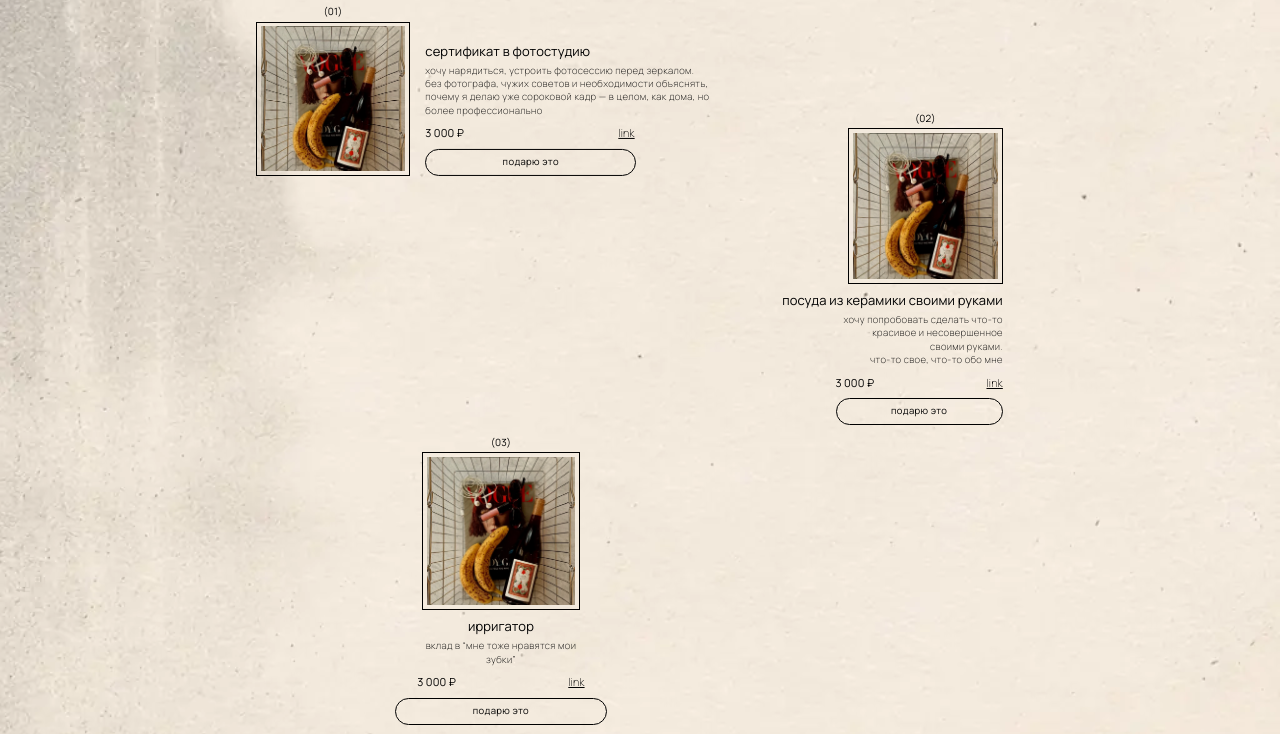
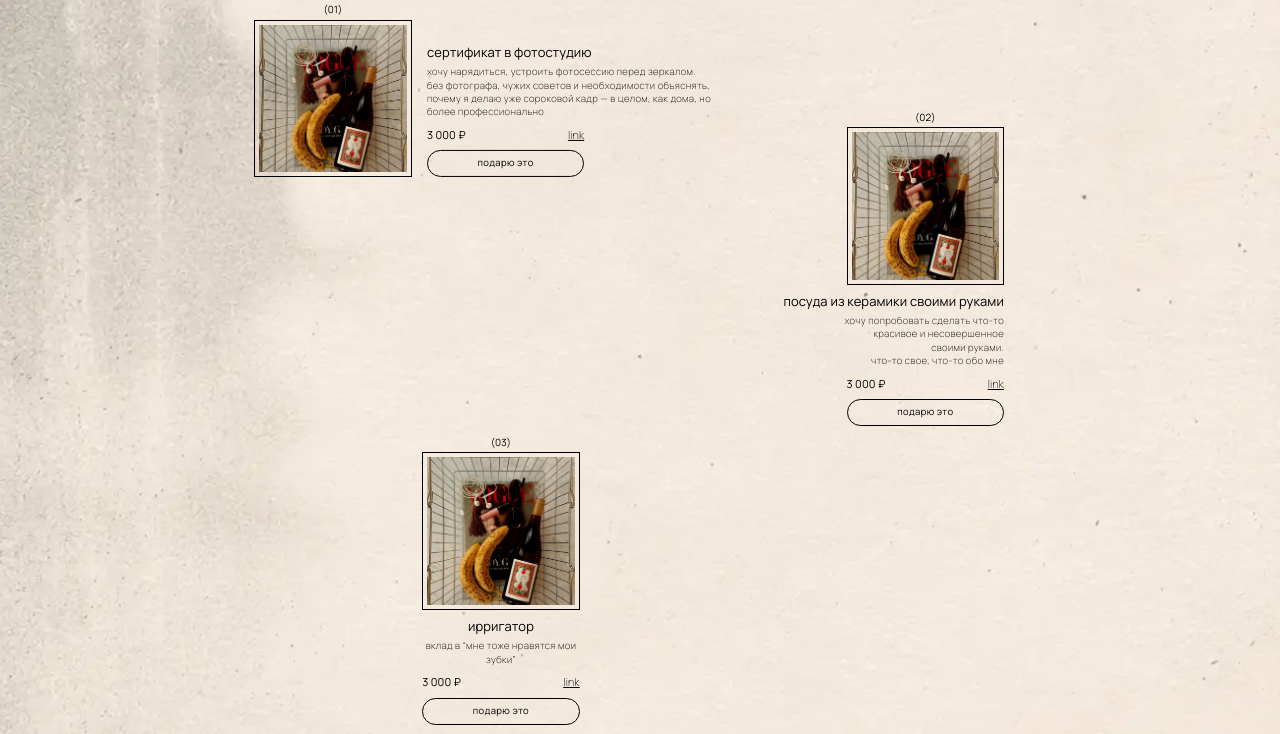
Before and after one commit to xonar21/lia-wishlist, a plain HTML site: page dist/index.html in a window 1280 px wide. Shown: the part 2908-3642 px from the top of the page. Drawn offline with Linux system fonts and the light colour scheme; no server answers.

Commit message:
Add trial backgrounds via ?bg=1..4, match card buttons to photo width
- Four alternative backgrounds: plaster and corduroy are split into a stretched
  low-frequency layer plus a native-resolution seamless grain tile (overlay);
  both star patterns are redrawn as SVG from the detected star positions
- Gift photos sit on a paper-coloured backing on alternative backgrounds
- All gift photos share one size; buttons and price rows match the photo width

Co-Authored-By: Claude Opus 5.5 <noreply@anthropic.com>

```diff
--- a/dist/app.js
+++ b/dist/app.js
@@ -1,28 +1,28 @@
 // id — ключ брони в базе, менять нельзя; n — номер на сайте.
-// img: [x, y, размер рамки] — координаты фото из макета Figma (1440px).
+// img: [x, y, размер рамки] — координаты фото из макета Figma (1440px); рамки у всех одного размера.
 // text — где текст на десктопе: right/left — сбоку от фото, по его верху (top) или низу (bottom);
 // below — под фото, по центру (center) или по правому краю (end). tw — ширина текста, dw — ширина описания.
 // row — общий ряд: кнопки в нём стоят на одной линии.
 const gifts = [
-  {id:0, n:'01', name:'сертификат в фотостудию', desc:'хочу нарядиться, устроить фотосессию перед зеркалом.\nбез фотографа, чужих советов и необходимости объяснять, почему я делаю уже сороковой кадр — в целом, как дома, но более профессионально', price:'3 000 ₽', img:[217,3727,202], text:'right bottom', tw:388},
-  {id:5, n:'02', name:'посуда из керамики своими руками', desc:'хочу попробовать сделать что-то красивое и несовершенное своими руками.\nчто-то свое, что-то обо мне', price:'3 000 ₽', img:[992,3867,203], text:'below end', tw:388, dw:219},
+  {id:0, n:'01', name:'сертификат в фотостудию', desc:'хочу нарядиться, устроить фотосессию перед зеркалом.\nбез фотографа, чужих советов и необходимости объяснять, почему я делаю уже сороковой кадр — в целом, как дома, но более профессионально', price:'3 000 ₽', img:[215,3725,206], text:'right bottom', tw:388},
+  {id:5, n:'02', name:'посуда из керамики своими руками', desc:'хочу попробовать сделать что-то красивое и несовершенное своими руками.\nчто-то свое, что-то обо мне', price:'3 000 ₽', img:[990.5,3865.5,206], text:'below end', tw:388, dw:219},
   {id:13, n:'03', name:'ирригатор', desc:'вклад в “мне тоже нравятся мои зубки”', price:'3 000 ₽', img:[435,4291,206], text:'below center', tw:278, dw:219},
-  {id:6, n:'04', name:'компьютерная мышка', desc:'новая РЕТРО мышка для работы, дизайна и всяких творческих дел. классная же?', price:'1 700 ₽', img:[946,4692,207.67], text:'below end', tw:388, dw:219},
-  {id:12, n:'05', name:'картина по номерам', desc:'хочу раскрашивать красоту и потом созерцать. мозгу тоже нужен отпуск от бесконечных экзистенциальных вопросов.', price:'3 000 ₽', img:[329,5221,217], text:'left top', tw:244, dw:219},
-  {id:1, n:'05.1', name:'картина по номерам (2)', desc:'на манеже все те же', price:'3 000 ₽', img:[558,5221,217], text:'right bottom', tw:388},
-  {id:18, n:'05.2', name:'картина по номерам (3)', desc:'на манеже все те же', price:'3 000 ₽', img:[558,5470,217], text:'below center', tw:278, dw:219},
-  {id:7, n:'06', name:'рукавички', desc:'тёплые и уютные, чтобы гулять по моему питеру и не мёрзнуть.', price:'3 000 ₽', img:[1080,6228,205.4], text:'left top', tw:388, dw:219},
-  {id:2, n:'07', name:'проектор', desc:'чтобы устраивать домашние кинопоказы, смотреть фильмы на потолке во время свидания и делать вид, что у меня собственный маленький кинотеатр', price:'3 000 ₽', img:[532,6455,207.67], text:'right bottom', tw:388},
-  {id:8, n:'08', name:'мерч по гарри поттеру', desc:'а как же без этого? подарите что-то из вариантов, чтобы они выдавали во мне человека, который все еще ждет письмо из хогвартса', price:'3 000 ₽', img:[448.33,7103.98,207.67], text:'left bottom', tw:388, dw:260},
-  {id:19, n:'08.1', name:'мерч по гарри поттеру (2)', desc:'на манеже все те же', price:'3 000 ₽', img:[783.33,7103.98,207.67], text:'below center', tw:307, dw:259},
-  {id:3, n:'09', name:'носочки', desc:'носки с каким-нибудь странным рисунком, смешной надписью или просто такие, которые приятно надевать. у меня с ними отношения серьёзные', price:'3 000 ₽', img:[145,7817,205.4], text:'right top', tw:388},
-  {id:9, n:'10', name:'мармелад', desc:'я помешалась на “мармеладыче”. кислом. это все.', price:'3 000 ₽', img:[1087,8158,205.4], text:'left bottom', tw:388, dw:259},
+  {id:6, n:'04', name:'компьютерная мышка', desc:'новая РЕТРО мышка для работы, дизайна и всяких творческих дел. классная же?', price:'1 700 ₽', img:[946.8,4692.8,206], text:'below end', tw:388, dw:219},
+  {id:12, n:'05', name:'картина по номерам', desc:'хочу раскрашивать красоту и потом созерцать. мозгу тоже нужен отпуск от бесконечных экзистенциальных вопросов.', price:'3 000 ₽', img:[340,5226.5,206], text:'left top', tw:255, dw:219},
+  {id:1, n:'05.1', name:'картина по номерам (2)', desc:'на манеже все те же', price:'3 000 ₽', img:[558,5226.5,206], text:'right bottom', tw:388},
+  {id:18, n:'05.2', name:'картина по номерам (3)', desc:'на манеже все те же', price:'3 000 ₽', img:[558,5464.5,206], text:'below center', tw:278, dw:219},
+  {id:7, n:'06', name:'рукавички', desc:'тёплые и уютные, чтобы гулять по моему питеру и не мёрзнуть.', price:'3 000 ₽', img:[1079.7,6227.7,206], text:'left top', tw:388, dw:219},
+  {id:2, n:'07', name:'проектор', desc:'чтобы устраивать домашние кинопоказы, смотреть фильмы на потолке во время свидания и делать вид, что у меня собственный маленький кинотеатр', price:'3 000 ₽', img:[532.8,6455.8,206], text:'right bottom', tw:388},
+  {id:8, n:'08', name:'мерч по гарри поттеру', desc:'а как же без этого? подарите что-то из вариантов, чтобы они выдавали во мне человека, который все еще ждет письмо из хогвартса', price:'3 000 ₽', img:[449.2,7104.8,206], text:'left bottom', tw:388, dw:260},
+  {id:19, n:'08.1', name:'мерч по гарри поттеру (2)', desc:'на манеже все те же', price:'3 000 ₽', img:[784.2,7104.8,206], text:'below center', tw:307, dw:259},
+  {id:3, n:'09', name:'носочки', desc:'носки с каким-нибудь странным рисунком, смешной надписью или просто такие, которые приятно надевать. у меня с ними отношения серьёзные', price:'3 000 ₽', img:[144.7,7816.7,206], text:'right top', tw:388},
+  {id:9, n:'10', name:'мармелад', desc:'я помешалась на “мармеладыче”. кислом. это все.', price:'3 000 ₽', img:[1086.7,8157.7,206], text:'left bottom', tw:388, dw:259},
   {id:14, n:'11', name:'магнитная доска', desc:'для дел, заметок и гениальных идей, которые приходят в голову в неподходящее время. может быть, хоть так они перестанут жить исключительно в моей голове', price:'3 000 ₽', img:[122,8570,206], text:'below center', tw:278, dw:219, row:1},
   {id:15, n:'12', name:'настольная лампа', desc:'поставлю на рабочий стол и буду изображать очень занятого творческого человека', price:'3 000 ₽', img:[452,8570,206], text:'below center', tw:278, dw:219, row:1},
   {id:16, n:'13', name:'такса-подушка', desc:'добрались и до самого главного.\nдлинная мягкая такса, которую можно обнимать, тискать и использовать как подушку. никаких объяснений, просто посмотрите на неё!', price:'3 000 ₽', img:[782,8570,206], text:'below center', tw:278, dw:219, row:1},
   {id:17, n:'14', name:'ваза', desc:'для сухих и не очень цветочков — такая, чтобы даже один случайный цветок в ней выглядел как маленькое произведение искусства.', price:'3 000 ₽', img:[1112,8570,206], text:'below center', tw:278, dw:219, row:1},
-  {id:10, n:'15', name:'сухие цветы', desc:'хочу сухие цветочки для комнаты. живые я тоже люблю, но эти хотя бы не будут смотреть на меня с укором, когда я забуду поменять воду', price:'3 000 ₽', img:[1150,9245,205.4], text:'left bottom', tw:388, dw:259},
-  {id:11, n:'16', name:'петличный микрофон', desc:'для моих блоггерских экспериментов, внезапных идей и видео, которые я, возможно, когда-нибудь начну снимать. пусть у будущей блогерки будет хороший звук ахах.', price:'3 000 ₽', img:[1150,9526,205.4], text:'left bottom', tw:388, dw:259}
+  {id:10, n:'15', name:'сухие цветы', desc:'хочу сухие цветочки для комнаты. живые я тоже люблю, но эти хотя бы не будут смотреть на меня с укором, когда я забуду поменять воду', price:'3 000 ₽', img:[1149.7,9244.7,206], text:'left bottom', tw:388, dw:259},
+  {id:11, n:'16', name:'петличный микрофон', desc:'для моих блоггерских экспериментов, внезапных идей и видео, которые я, возможно, когда-нибудь начну снимать. пусть у будущей блогерки будет хороший звук ахах.', price:'3 000 ₽', img:[1149.7,9525.7,206], text:'left bottom', tw:388, dw:259}
 ];
 const grid = document.querySelector('#gift-grid');
 const toast = document.querySelector('.toast');
--- a/dist/styles.css
+++ b/dist/styles.css
@@ -89,6 +89,17 @@ a{color:inherit}
 .site-footer{display:flex;justify-content:space-between;margin-top:60px}
 .site-footer a{text-decoration:none}
 
+/* Фоны на пробу: ?bg=1 … ?bg=4 в адресе (скрипт в <head> ставит html[data-bg]).
+   Штукатурка и вельвет — крупные пятна, растянутые на ширину, и поверх мелкая фактура в родном разрешении.
+   Фото подарков на них лежат на подложке цвета бумаги из макета, чтобы multiply не смешивал их с фоном. */
+html[data-bg] body,html[data-bg] .page{background:none}
+html[data-bg="1"]{background:url("assets/bg/plaster-grain.webp") 0 0/450px auto,url("assets/bg/plaster.webp") center top/100% auto repeat-y,#b0b09a;background-blend-mode:overlay,normal}
+html[data-bg="2"]{background:#d6c7b4 url("assets/bg/stars-beige.svg") 0 0/668px auto}
+/* на телефоне в кадр попадает одно созвездие из плитки, на десктопе — оба */
+html[data-bg="3"]{background:#f7f8f3 url("assets/bg/stars-white.svg") 75% top/900px auto}
+html[data-bg="4"]{background:url("assets/bg/velvet-grain.webp") 0 0/198px auto,url("assets/bg/velvet.webp") center top/100% auto repeat-y,#c6cb95;background-blend-mode:overlay,normal}
+html[data-bg] .gift-photo{background:#ede4d6 content-box}
+
 .toast{position:fixed;left:50%;bottom:24px;z-index:3;padding:11px 18px;border-radius:100px;background:var(--dark);color:var(--cream);font-size:12px;opacity:0;transform:translate(-50%,100px);transition:.25s;pointer-events:none}
 .toast.is-visible{opacity:1;transform:translate(-50%,0)}
 
@@ -105,6 +116,7 @@ a{color:inherit}
 
 @media (min-width:1100px){
   body,.page{background:#fff url("assets/paper.webp") center top/100vw auto repeat-y}
+  html[data-bg="3"]{background-position:center top;background-size:1500px auto}
   /* --scale уменьшает весь макет; не уже 1100px, чтобы мелкий текст оставался читаемым. */
   .page{--scale:.7;container-type:inline-size;width:max(calc(100% * var(--scale)),min(100%,1100px));max-width:calc(1920px * var(--scale));padding:0;overflow:visible}
   /* --dy — сдвиг секции по вертикали относительно макета (после правок блоки стали другой высоты) */
@@ -149,8 +161,9 @@ a{color:inherit}
   .gift-info{position:absolute;width:calc(var(--tw) * var(--u));margin:0;align-items:flex-start;text-align:left}
   .gift-info h3{font-size:calc(17 * var(--u))}
   .gift-desc{width:calc(var(--dw) * var(--u));margin-top:calc(4 * var(--u));font-size:max(calc(11 * var(--u)),9.5px);white-space:pre-line}
-  .gift-meta{width:calc(274 * var(--u));margin-top:calc(11 * var(--u));font-size:max(calc(13 * var(--u)),11px)}
-  .reserve{width:calc(276 * var(--u));margin-top:calc(11 * var(--u));padding:calc(8 * var(--u));font-size:max(calc(11 * var(--u)),9.5px)}
+  /* кнопка и строка с ценой — ровно в ширину фото */
+  .gift-meta{width:calc(var(--is) * var(--u));margin-top:calc(11 * var(--u));font-size:max(calc(13 * var(--u)),11px)}
+  .reserve{width:calc(var(--is) * var(--u));margin-top:calc(11 * var(--u));padding:calc(8 * var(--u));font-size:max(calc(11 * var(--u)),9.5px)}
   .gift--right .gift-info{left:calc((var(--ix) + var(--is) + var(--gap)) * var(--u))}
   .gift--left .gift-info{left:calc((var(--ix) - var(--gap) - var(--tw)) * var(--u))}
   .gift--top .gift-info{top:calc((var(--iy) + var(--dy) - var(--lead)) * var(--u))}
@@ -159,8 +172,6 @@ a{color:inherit}
   .gift--center .gift-info{left:calc((var(--ix) + (var(--is) - var(--tw)) / 2) * var(--u));align-items:center;text-align:center}
   .gift--end .gift-info{left:calc((var(--ix) + var(--is) - var(--tw)) * var(--u))}
   .gift--left .gift-info,.gift--end .gift-info{align-items:flex-end;text-align:right}
-  .gift--left .gift-meta,.gift--left .reserve,.gift--below .gift-meta,.gift--end .reserve{width:calc(219 * var(--u))}
-  .gift--center .reserve{width:calc(278 * var(--u))}
 
   .fallback-text{width:calc(978 * var(--u));font-size:calc(18 * var(--u));white-space:pre;transform:translateX(-50%)}
   .fallback-dog{width:calc(158 * var(--u));height:calc(152 * var(--u))}
```
Also changed, not shown: dist/index.html (+1 -0 lines), dist/assets/bg/plaster-grain.webp (added), dist/assets/bg/plaster.webp (added), dist/assets/bg/stars-beige.svg (added), dist/assets/bg/stars-white.svg (added), dist/assets/bg/velvet-grain.webp (added), dist/assets/bg/velvet.webp (added).
